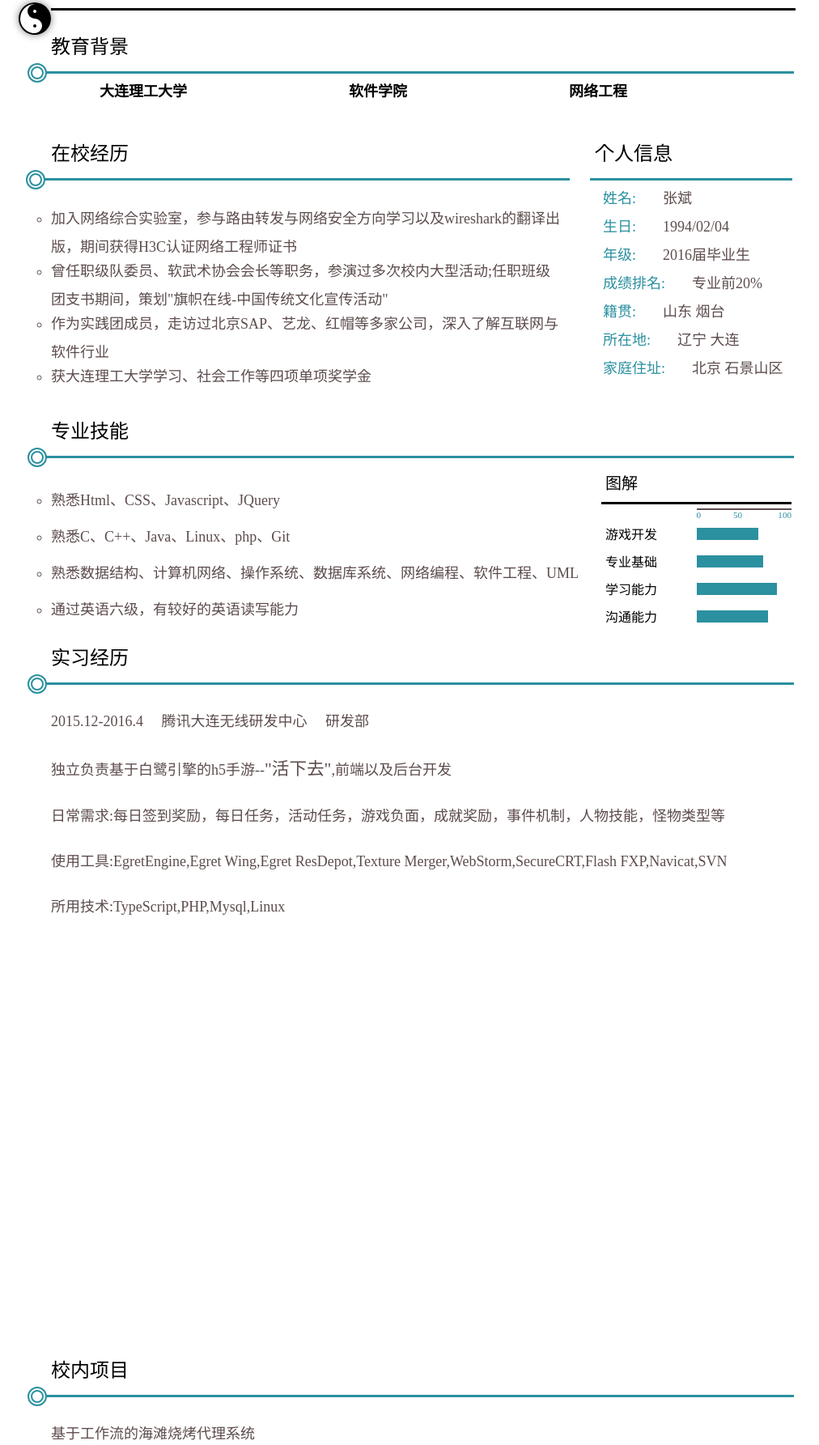
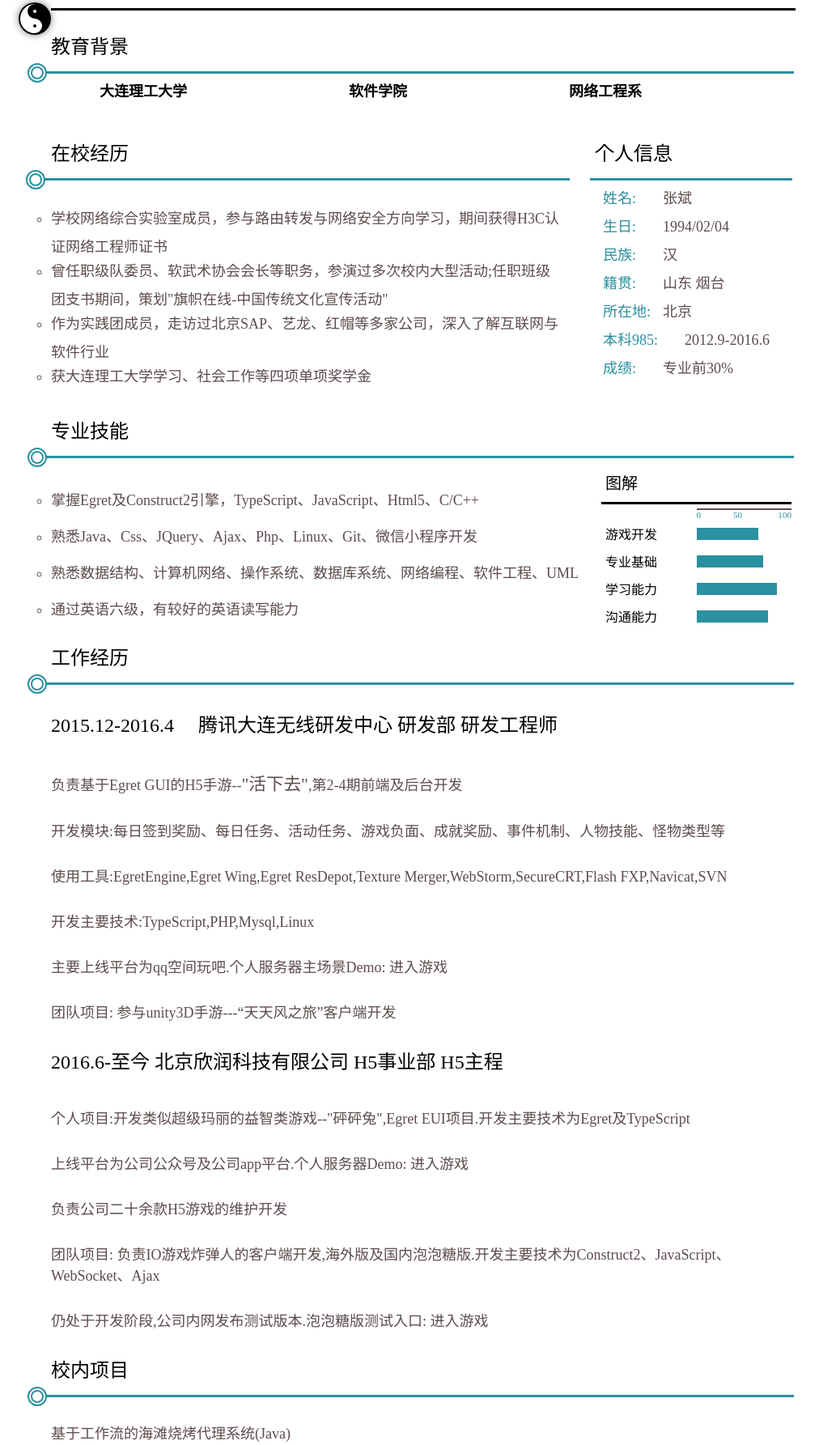
Before and after one commit to MonkeyDBean/game, a plain HTML site: page index.html in a window 1280 px wide. Shown: the part 188-1973 px from the top of the page at 81% size, without its empty margins (137-1149 px from the left). Drawn offline with Linux system fonts and the light colour scheme.

Commit message:
Update index.html

```diff
--- a/index.html
+++ b/index.html
@@ -11,7 +11,7 @@
 		<div class="header">
 			<div class="h-left">
 				<h1>张斌 <small>Zhang Bin<small></h1>
-			    <p>游戏开发工程师</p>
+			    <p>H5游戏开发工程师</p>
 		   </div>
 		   <div class="h-right">
 		        <ul>
@@ -33,7 +33,7 @@
     		<ul>
     			<li>大连理工大学</li>
     			<li>软件学院</li>
-    			<li>网络工程</li>
+    			<li>网络工程系</li>
     		</ul>
     	</div>
     	<div class="info">
@@ -41,7 +41,7 @@
     		<div class="experience">
     			<div class="divied-line"></div>
     			<ul>
-    				<li>加入网络综合实验室，参与路由转发与网络安全方向学习以及wireshark的翻译出版，期间获得H3C认证网络工程师证书</li>
+    				<li>学校网络综合实验室成员，参与路由转发与网络安全方向学习，期间获得H3C认证网络工程师证书</li>
     				<li>曾任职级队委员、软武术协会会长等职务，参演过多次校内大型活动;任职班级团支书期间，策划"旗帜在线-中国传统文化宣传活动"</li>
     				<li>作为实践团成员，走访过北京SAP、艺龙、红帽等多家公司，深入了解互联网与软件行业</li>
     				<li>获大连理工大学学习、社会工作等四项单项奖学金</li>
@@ -52,11 +52,11 @@
     		    <ul>
     			    <li><span>姓名:</span>　张斌</li>
     			    <li><span>生日:</span>　1994/02/04</li>
-    			    <li><span>年级:</span>　2016届毕业生</li>
-    			    <li><span>成绩排名:</span>　专业前20%</li>
-    			    <li><span>籍贯:</span>　山东 烟台</li>
-    			    <li><span>所在地:</span>　辽宁 大连</li>
-    			    <li><span>家庭住址:</span>　北京 石景山区</li>
+			    <li><span>民族:</span>　汉</li>
+			    <li><span>籍贯:</span>　山东 烟台</li>
+    			    <li><span>所在地:</span>北京</li>
+    			    <li><span>本科985:</span>　2012.9-2016.6 </li>
+    			    <li><span>成绩:</span>　专业前30%</li>
     	    	</ul>
     	    </div>
        </div>
@@ -64,8 +64,8 @@
        	    <h2>专业技能</h2>
        	    <div class="divied-line"></div>
        	    <ul>
-       	    	<li>熟悉Html、CSS、Javascript、JQuery</li>
-       	    	<li>熟悉C、C++、Java、Linux、php、Git</li>
+       	    	<li>掌握Egret及Construct2引擎，TypeScript、JavaScript、Html5、C/C++</li>
+       	    	<li>熟悉Java、Css、JQuery、Ajax、Php、Linux、Git、微信小程序开发</li>
        	    	<li>熟悉数据结构、计算机网络、操作系统、数据库系统、网络编程、软件工程、UML</li>
        	    	<li>通过英语六级，有较好的英语读写能力</li>
        	    </ul>
@@ -102,29 +102,40 @@
        	    </table>
        </div>
        <div class="work">
-            <h2>实习经历</h2>
+            <h2>工作经历</h2>
             <div class="divied-line"></div>
-            <p>2015.12-2016.4　 腾讯大连无线研发中心　 研发部</p>
-            <p>独立负责基于白鹭引擎的h5手游--<a href="http://touch.m.qzone.com" target="_blank"><big>"活下去"</big></a>,前端以及后台开发　<span class="explain-text">打开链接,依次访问触屏版->玩吧->活下去</span></p>
-            <p>日常需求:每日签到奖励，每日任务，活动任务，游戏负面，成就奖励，事件机制，人物技能，怪物类型等</p>
+            <p><h2>2015.12-2016.4　 腾讯大连无线研发中心  研发部  研发工程师</h2></p>
+            <p>负责基于Egret GUI的H5手游--<a href="http://touch.m.qzone.com" target="_blank"><big>"活下去"</big></a>,第2-4期前端及后台开发　<span class="explain-text">打开链接,依次访问触屏版->玩吧->活下去</span></p>
+            <p>开发模块:每日签到奖励、每日任务、活动任务、游戏负面、成就奖励、事件机制、人物技能、怪物类型等</p>
             <p>使用工具:EgretEngine,Egret Wing,Egret ResDepot,Texture Merger,WebStorm,SecureCRT,Flash FXP,Navicat,SVN</p>
-            <p>所用技术:TypeScript,PHP,Mysql,Linux</p>
+            <p>开发主要技术:TypeScript,PHP,Mysql,Linux</p>
+	        <p>主要上线平台为qq空间玩吧.个人服务器主场景Demo: <a href="http://monkeybean.applinzi.com/survivalDemo" target="_blank">进入游戏</a></p>
+		    <p>团队项目: 参与unity3D手游---“天天风之旅”客户端开发</p>
+		    <p><h2>2016.6-至今 北京欣润科技有限公司  H5事业部  H5主程</h2></p>
+		    <p>个人项目:开发类似超级玛丽的益智类游戏--"砰砰兔",Egret EUI项目.开发主要技术为Egret及TypeScript</p>
+		    <p>上线平台为公司公众号及公司app平台.个人服务器Demo: <a href="http://monkeybean.applinzi.com/ppTu" target="_blank">进入游戏</a></p>
+		    <p>负责公司二十余款H5游戏的维护开发</p>
+		    <p>团队项目: 负责IO游戏炸弹人的客户端开发,海外版及国内泡泡糖版.开发主要技术为Construct2、JavaScript、WebSocket、Ajax</p>
+		    <p>仍处于开发阶段,公司内网发布测试版本.泡泡糖版测试入口: <a href="http://sdk.tth5.com/PlayGame/Index?GameID=40139&ChannelKey=xnhd" target="_blank">进入游戏</a></p>
        </div>
        <div class="project">
            <h2>校内项目</h2>
            <div class="divied-line"></div>
            <dl>
-              <dt>基于工作流的海滩烧烤代理系统</dt>
+              <dt>基于工作流的海滩烧烤代理系统(Java)</dt>
               <dd>2014.9-2014.12 开发面向用户的海滩烧烤网上预订系统。项目组长,负责需求分析,流程设计,使用JBPM jpdl实现任务分配,写入测试文件并测试各个流程是否可通.项目加深我对工作流的认识,工作流在企业中的应用可以有效提高企业的运营效率.</dd>
-              <dt>基于加密云数据的多关键字排序查找系统</dt>
+              <dt>基于加密云数据的多关键字排序查找系统(Java)</dt>
               <dd>2015.4-2015.7 系统实现:用户将数据存储于云服务器上,用户输入文档关键字查找并下载云服务器相关加密文档.根据IEEE的相关论文实现,负责建立AVL树、索引表的建立以及密钥的生成.</dd>
+			   <dt>Mp3音乐播放网站(Java Web)及图书馆管理系统(C++)</dt>
            </dl>
            </div>
        <div class="self">
            <h2>个人评价</h2>
            <div class="divied-line"></div>
-           <p>优点:　对生活充满激情,学习能力以及逻辑思维能力较强,能吃苦,吾日三省吾身,对多种技术有着浓厚的兴趣,团队合作以及执行能力较强.</p>
-           <p>自我认知:　天资不是很聪慧,很多新知识需要反复消化才能掌握.</p>
+           <p>优点:　对生活充满激情,学习能力以及逻辑思维能力较强,对技术有着浓厚的兴趣,团队合作以及执行能力较强.</p>
+           <p>自我认知:　技术仍需很大程度的提升,图灵书籍需要深入学习.</p>
+		   <p>曾做过的h5游戏如下(个人练习):</p>
+		   <p>Construct2 飞机大战: <a href="http://monkeybean.applinzi.com/play%20plane/" target="_blank">进入游戏</a>Egret EUI 时钟世界: <a href="http://monkeybean.applinzi.com/clockGame/" target="_blank">进入游戏</a>Construct2 FlappyBird: <a href="http://monkeybean.applinzi.com/flappyBird/" target="_blank">进入游戏</a></p>
        </div>
 	</div>
 </body>
```
